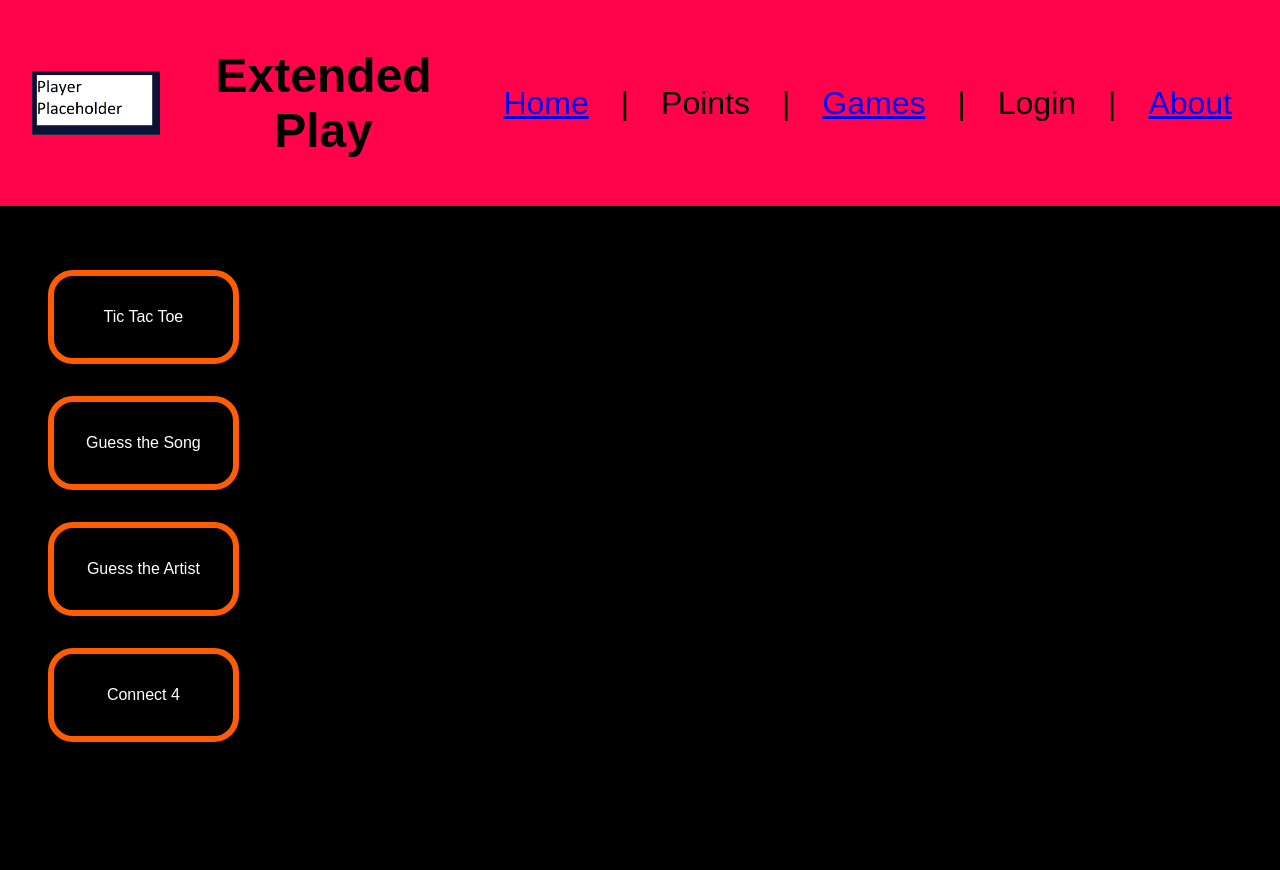
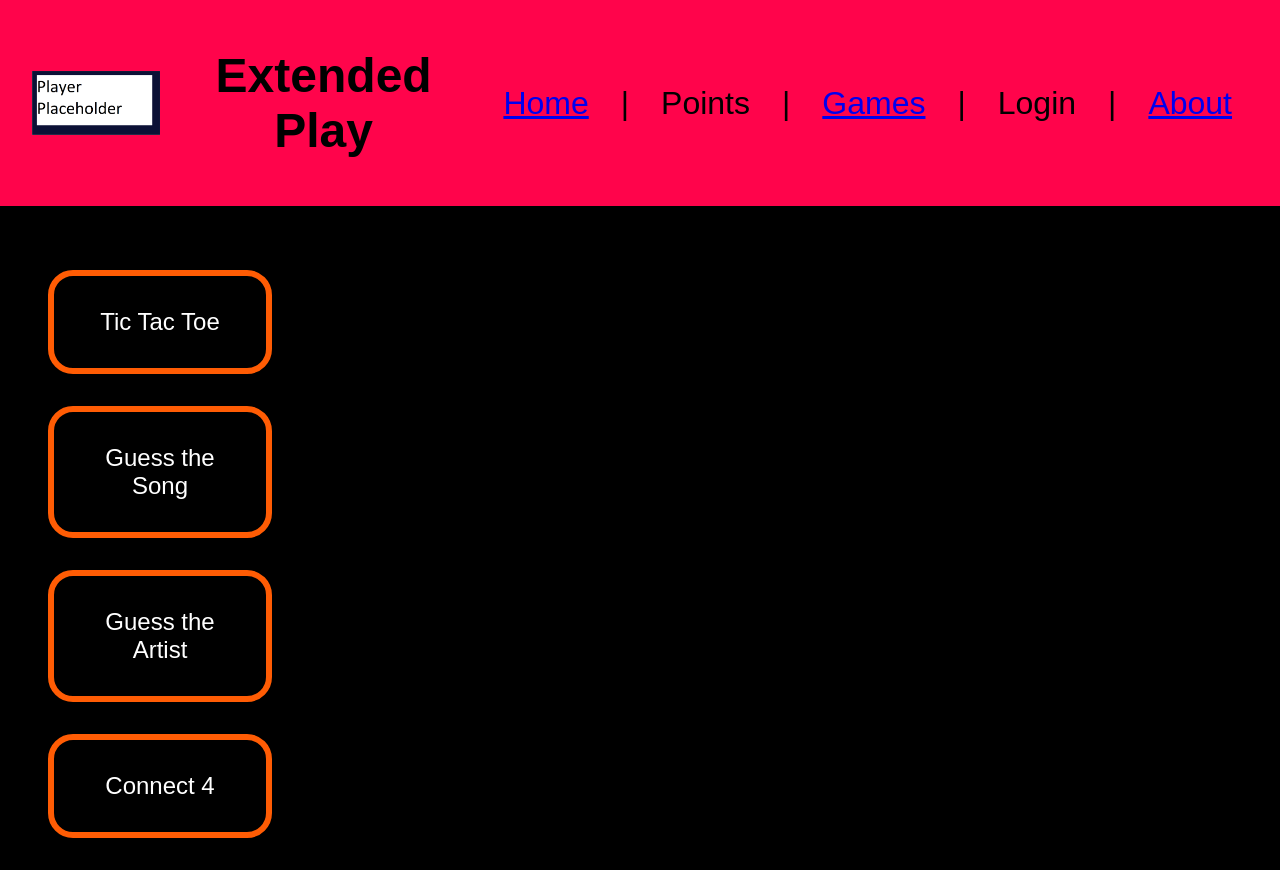
Before and after one commit to CSI-280/MusicGames, a React (Create React App) app in the folder frontend/gui/: page /GameHub in a window 1280 px wide. Before the commit the page ends 800 px from the top, so only its background shows below. Built offline with nearby package versions, Linux system fonts and the light colour scheme; a web font is replaced by a local one.

Commit message:
Add grid & fix buttons

```diff
--- a/frontend/gui/src/Pages/games/gameNav.css
+++ b/frontend/gui/src/Pages/games/gameNav.css
@@ -26,6 +26,11 @@ th{
   font: aileron;
 }
 
+.game-body{
+  display: grid;
+  grid-template-columns: 25vw auto;
+}
+
 .games-pane{
   display: flex;
   flex-direction: column;
@@ -46,6 +51,10 @@ th{
   border: 6px solid var(--orange);
 }
 
+.select-game {
+  font-size: 24px;
+}
+
 .games-pane div:hover{
   transform: scale(1.1);
   animation: button-hover .5s;
--- a/frontend/gui/src/components/tic_tac_toe.css
+++ b/frontend/gui/src/components/tic_tac_toe.css
@@ -13,6 +13,10 @@
 .center{
   border-left: 1px solid white;
   border-right: 1px solid white;
+}
+
+.game-board{
+  margin-right: 3rem;
 }
 
 .board{
--- a/frontend/gui/src/index.css
+++ b/frontend/gui/src/index.css
@@ -97,12 +97,6 @@ h2{
     padding: 2rem;
 }
 
-.game-board{
-    position: absolute;
-    width: 60vw;
-    padding: 0 20vw;
-}
-
 /* --------------------------------------------------------------------
 * elements
 * --------------------------------------------------------------------*/
```
